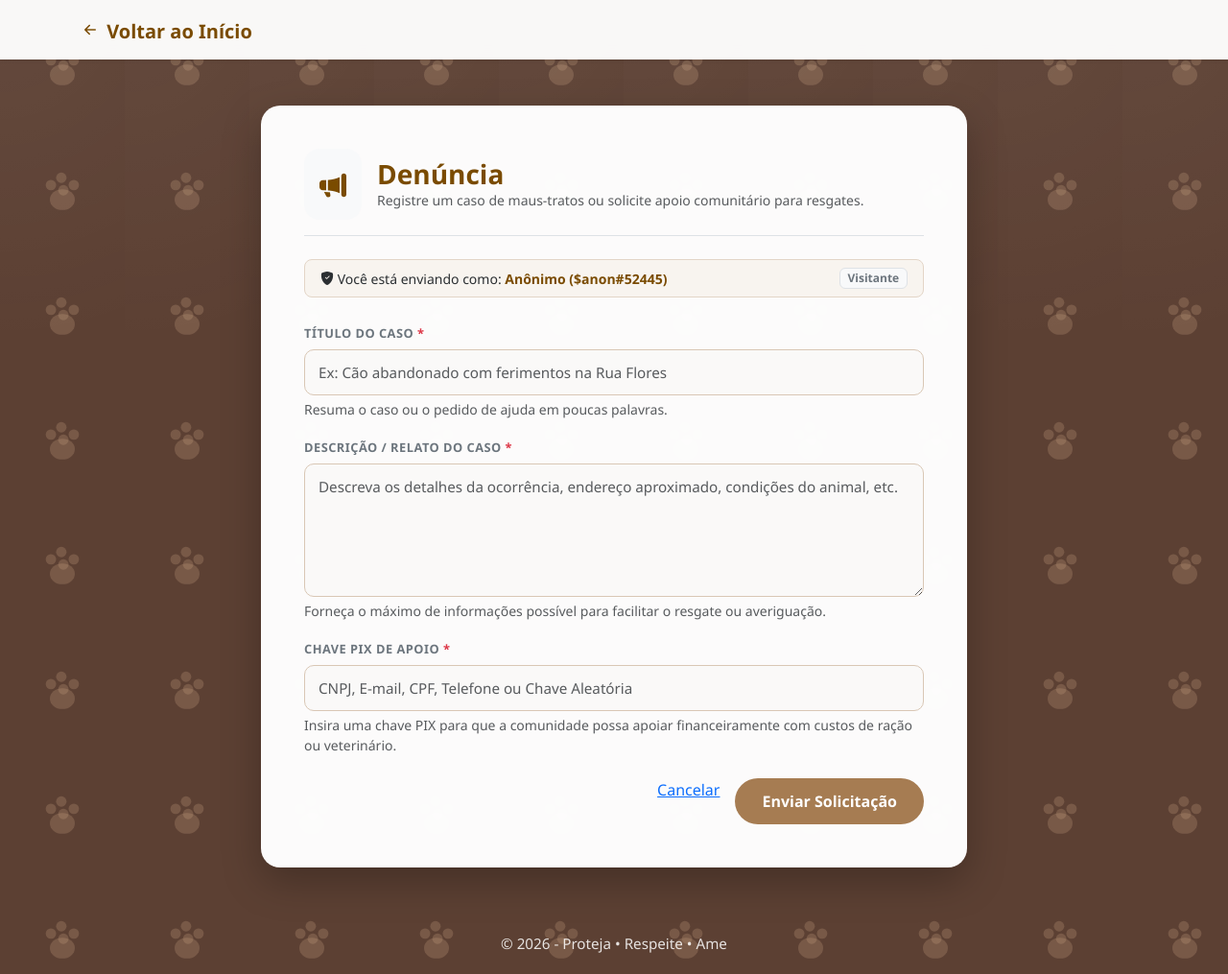
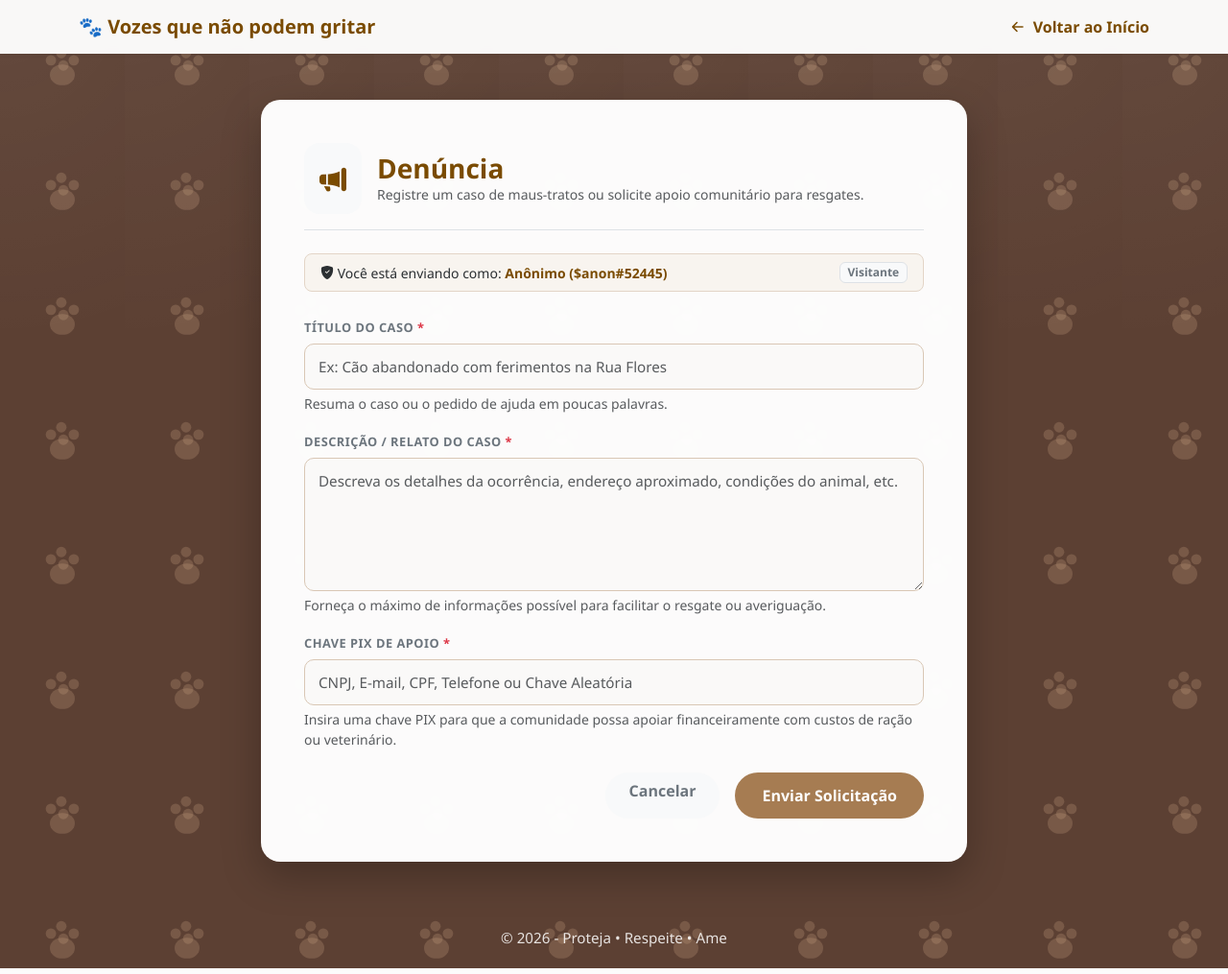
Before and after one commit to Victor-Alex-Moreira-Gouveia/TCC, a Flask app: page /ajuda/pedir in a window 1280 px wide. Shown: the whole page at 96% size. Run offline with Flask 3, Linux system fonts and the light colour scheme.

Commit message:
Fix malformed hrefs in templates to prevent redirect injection; add local start scripts for Linux and Windows

```diff
--- a/Server/templates/Tcc/Ajuda/ajuda.html
+++ b/Server/templates/Tcc/Ajuda/ajuda.html
@@ -14,7 +14,7 @@
     <div class="container my-5">
 
         <div class="mb-4">
-            <a href="/ class="text-decoration-none d-inline-flex align-items-center gap-2 fw-semibold text-brand">
+            <a href="/" class="text-decoration-none d-inline-flex align-items-center gap-2 fw-semibold text-brand">
                 <i class="bi bi-arrow-left-circle-fill fs-5"></i> Voltar ao índice
             </a>
         </div>
--- a/Server/templates/Tcc/Ajuda/pedir_ajuda.html
+++ b/Server/templates/Tcc/Ajuda/pedir_ajuda.html
@@ -141,10 +141,10 @@
     <!-- MENU SIMPLES -->
     <nav class="navbar navbar-expand-lg bg-white shadow-sm mb-5">
         <div class="container">
-            <a class="navbar-brand text-brand" href="/>
+            <a class="navbar-brand text-brand" href="/">
                 🐾 Vozes que não podem gritar
             </a>
-            <a href="/ class="back-link d-flex align-items-center gap-1">
+            <a href="/" class="back-link d-flex align-items-center gap-1">
                 <i class="bi bi-arrow-left-short fs-4"></i> Voltar ao Início
             </a>
         </div>
@@ -204,7 +204,7 @@
                         </div>
 
                         <div class="d-flex justify-content-end gap-3">
-                            <a href="/ class="btn btn-light rounded-pill px-4 fw-semibold text-secondary">Cancelar</a>
+                            <a href="/" class="btn btn-light rounded-pill px-4 fw-semibold text-secondary">Cancelar</a>
                             <button type="submit" class="btn btn-brand">Enviar Solicitação</button>
                         </div>
                     </form>
--- a/Server/templates/Tcc/Leis/leis.html
+++ b/Server/templates/Tcc/Leis/leis.html
@@ -119,10 +119,10 @@
     <!-- MENU SIMPLES -->
     <nav class="navbar navbar-expand-lg bg-white shadow-sm mb-5">
         <div class="container">
-            <a class="navbar-brand text-brand" href="/>
+            <a class="navbar-brand text-brand" href="/">
                 🐾 Vozes que não podem gritar
             </a>
-            <a href="/ class="back-link d-flex align-items-center gap-1">
+            <a href="/" class="back-link d-flex align-items-center gap-1">
                 <i class="bi bi-arrow-left-short fs-4"></i> Voltar ao Início
             </a>
         </div>
--- a/Server/templates/Tcc/Noticias/noticias.html
+++ b/Server/templates/Tcc/Noticias/noticias.html
@@ -14,7 +14,7 @@
     <div class="container my-5">
 
         <div class="mb-4">
-            <a href="/ class="text-decoration-none d-inline-flex align-items-center gap-2 fw-semibold text-brand">
+            <a href="/" class="text-decoration-none d-inline-flex align-items-center gap-2 fw-semibold text-brand">
                 <i class="bi bi-arrow-left-circle-fill fs-5"></i> Voltar ao índice
             </a>
         </div>
--- a/Server/templates/Tcc/ONGs/ongs.html
+++ b/Server/templates/Tcc/ONGs/ongs.html
@@ -14,7 +14,7 @@
     <div class="container my-5">
 
         <div class="mb-4">
-            <a href="/ class="text-decoration-none d-inline-flex align-items-center gap-2 fw-semibold text-brand">
+            <a href="/" class="text-decoration-none d-inline-flex align-items-center gap-2 fw-semibold text-brand">
                 <i class="bi bi-arrow-left-circle-fill fs-5"></i> Voltar ao índice
             </a>
         </div>
--- a/Server/templates/Tcc/Usuario/usuarios.html
+++ b/Server/templates/Tcc/Usuario/usuarios.html
@@ -24,7 +24,7 @@
                     <small class="text-muted">Painel Administrativo Geral</small>
                 </div>
             </div>
-            <a href="/ class="btn btn-outline-brand d-inline-flex align-items-center gap-2">
+            <a href="/" class="btn btn-outline-brand d-inline-flex align-items-center gap-2">
                 <i class="bi bi-arrow-left-short fs-4"></i> Voltar para o Site
             </a>
         </div>
--- a/Server/templates/Tcc/index.html
+++ b/Server/templates/Tcc/index.html
@@ -117,7 +117,7 @@
     <nav class="navbar navbar-expand-lg">
         <div class="container">
 
-            <a class="navbar-brand text-brand" href="/>
+            <a class="navbar-brand text-brand" href="/">
                 🐾 Vozes que não podem gritar
             </a>
 
```
Also changed, not shown: 2 other files.
